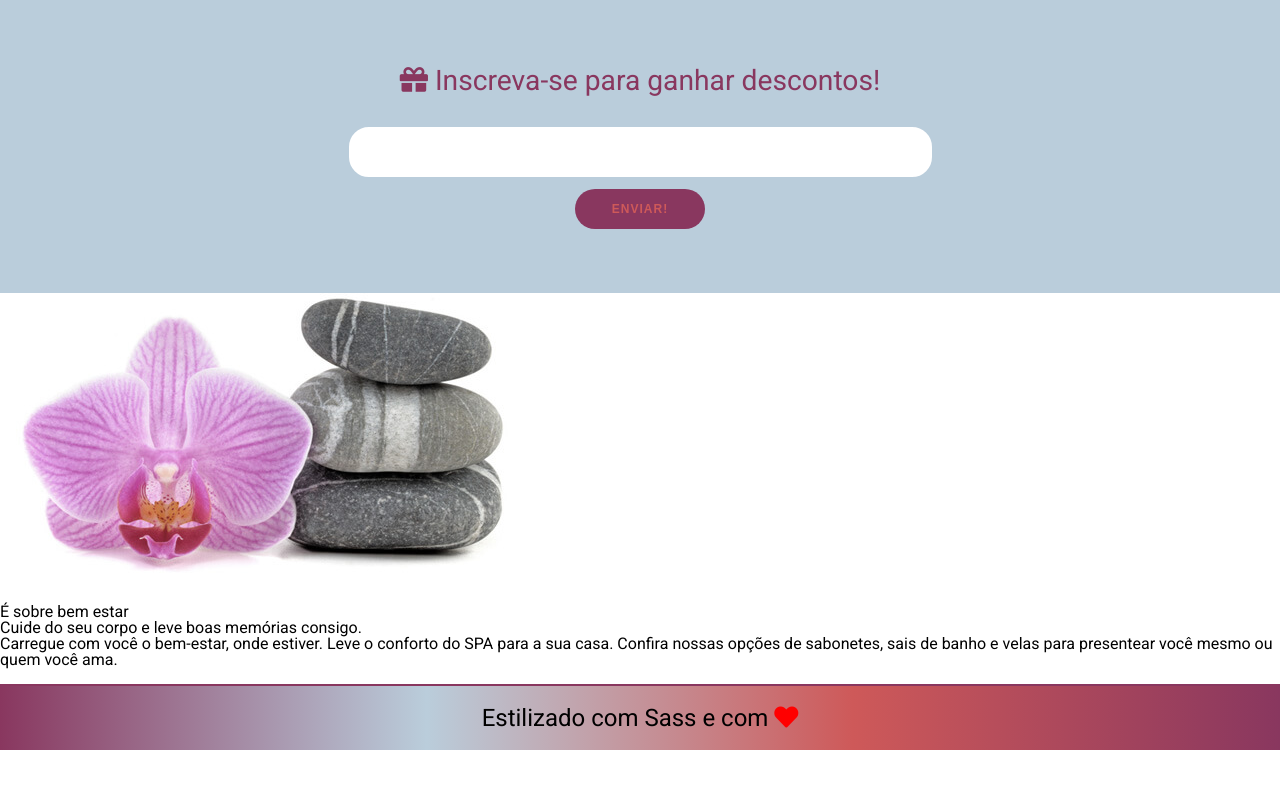
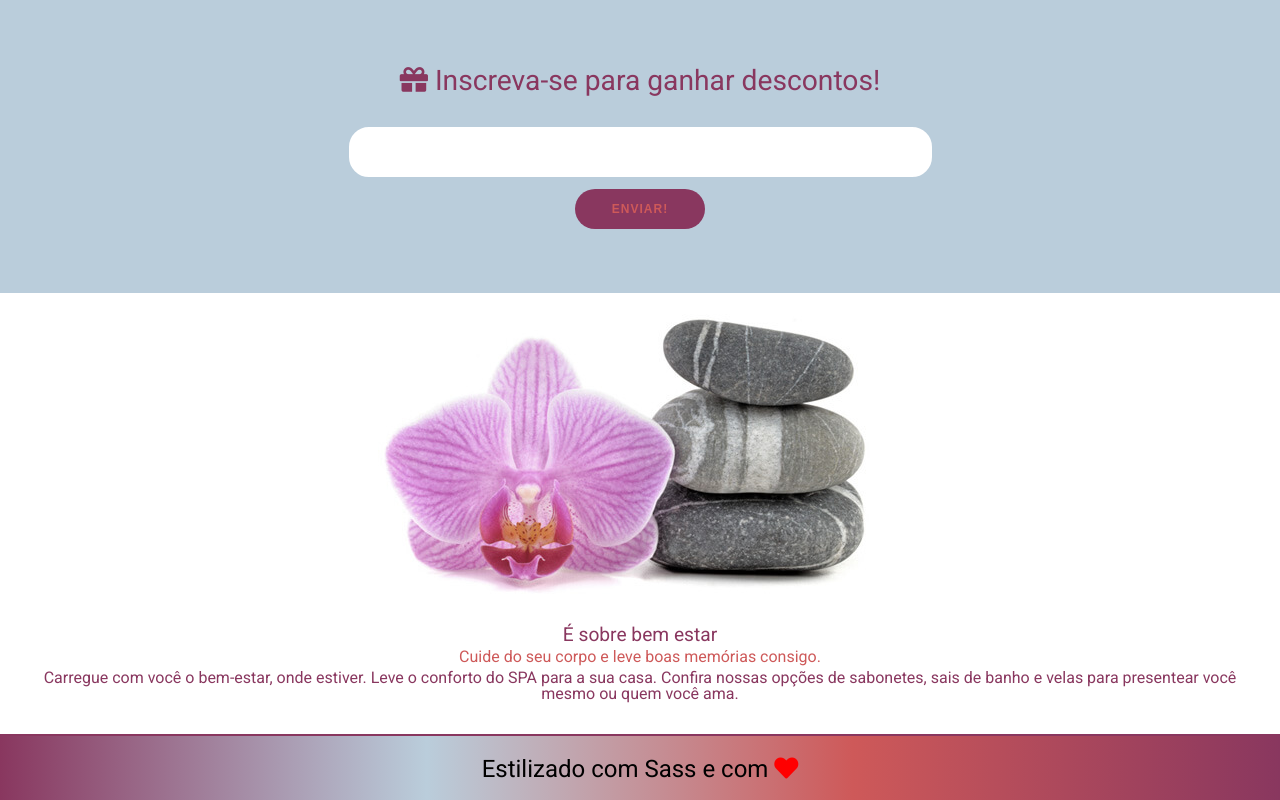
Before and after one commit to Murfy9/SASS-pre-processador, a plain HTML site: page index.html in a window 1280 px wide. Shown: the part 1191-1991 px from the top of the page. Before the commit the page ends 1941 px from the top, so only its background shows below. Drawn offline with nearby package versions, Linux system fonts and the light colour scheme.

Commit message:
curiosidades

```diff
--- a/index.html
+++ b/index.html
@@ -105,7 +105,7 @@
           </form>
         </div>
       </section>
-      <section>
+      <section id="curiosidades">
         <div>
           <img src="imagens/pedra-e-flor.jpeg" alt="" />
         </div>
--- /dev/null
+++ b/styles/componets/_curiosidade.sass
@@ -0,0 +1,16 @@
+@import '../abstract/_variaveis.scss'
+
+#curiosidades
+    padding: 1rem
+    text-align: center
+    margin: 5px
+    h3
+        color: $cor-primaria
+        font-size: $tamanho-do-texto / 2.5
+        margin-bottom: 5px
+    h4
+        color: $cor-secundaria
+        font-size: $tamanho-do-texto / 3
+    p
+        margin-top: 5px
+        color: $cor-primaria
--- a/styles/style.scss
+++ b/styles/style.scss
@@ -4,3 +4,4 @@
 @import "./componets/servicos";
 @import "./componets/cupom";
 @import "./componets/_footer.sass";
+@import "./componets/_curiosidade.sass";
```
Also changed, not shown: styles/style.css, 1 other file.
